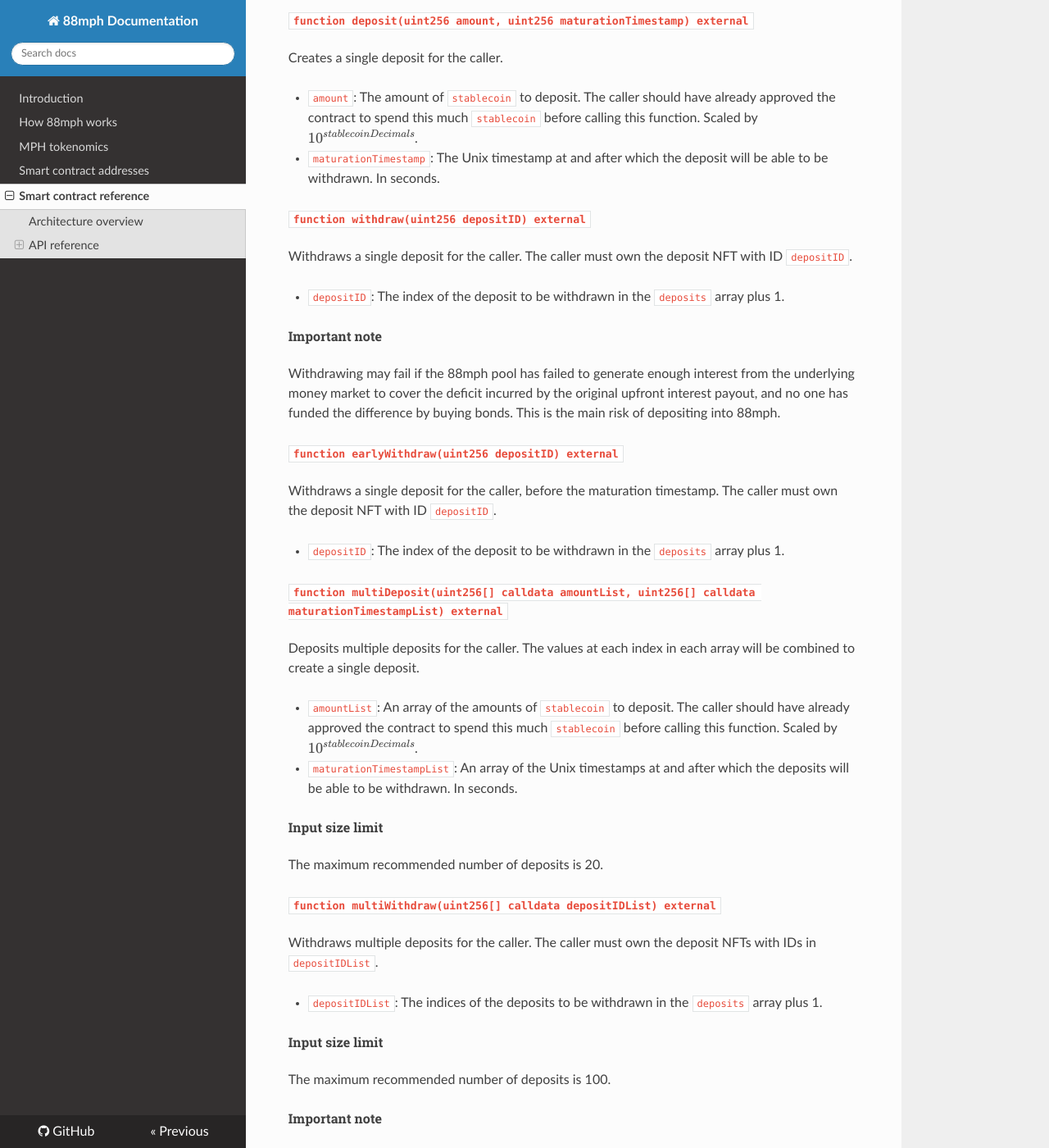
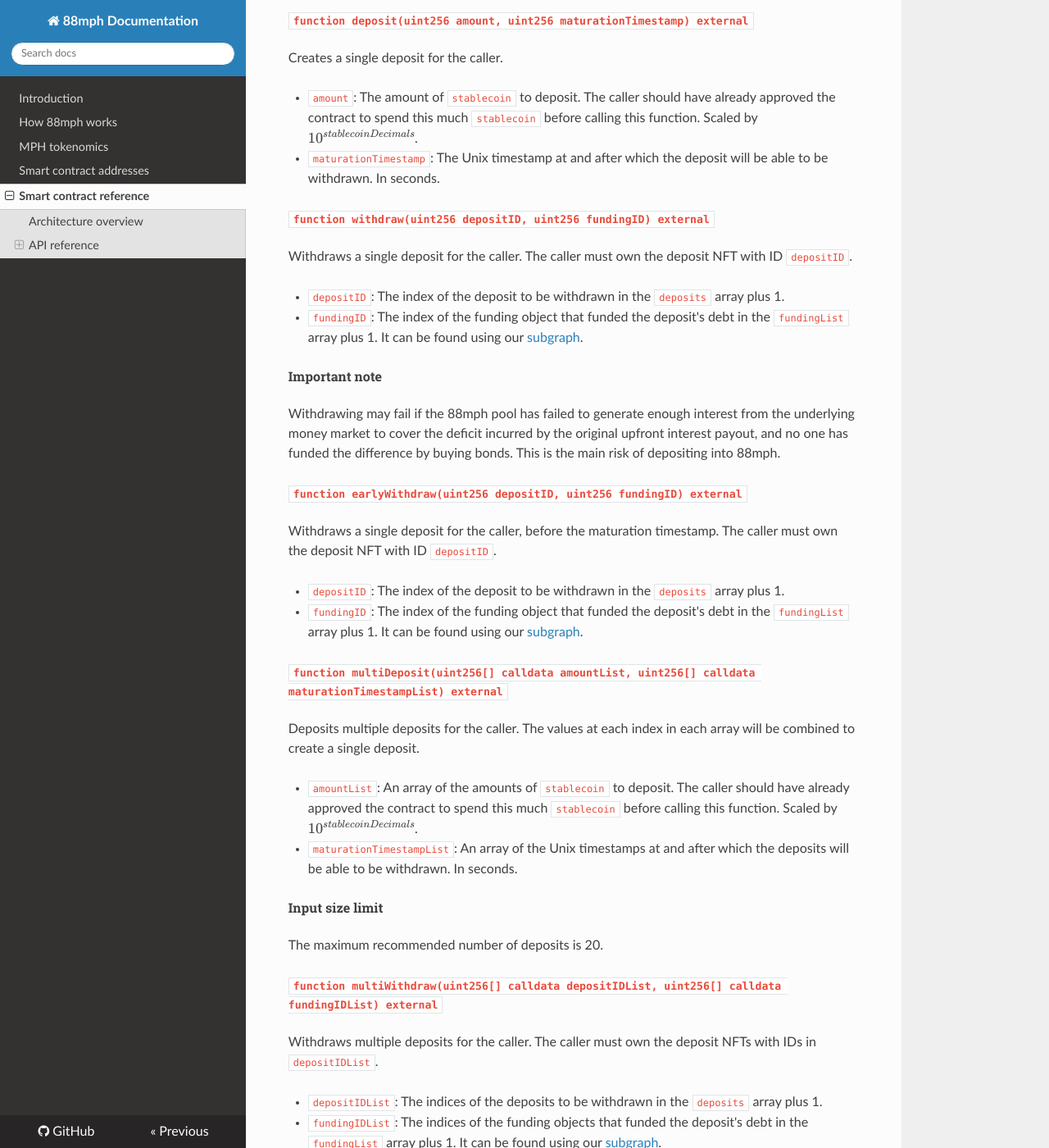
Before and after one commit to 88mphapp/docs, an MkDocs documentation site: the page built from docs/smartcontract.md, in a window 1280 px wide and 1400 px high, scrolled down 895 px. Shown: the whole window at 82% size. Built offline with MkDocs 1.6.1, drawn with Linux system fonts in a browser that asks for light colours; nearby versions of some CDN libraries; formulas are drawn with MathJax 3; some of the changed text lies outside the part shown.

Commit message:
Fix withdraw() and earlyWithdraw() interface in the API reference

```diff
--- a/docs/smartcontract.md
+++ b/docs/smartcontract.md
@@ -32,21 +32,23 @@
 - `amount`: The amount of `stablecoin` to deposit. The caller should have already approved the contract to spend this much `stablecoin` before calling this function. Scaled by \(10^{stablecoinDecimals}\).
 - `maturationTimestamp`: The Unix timestamp at and after which the deposit will be able to be withdrawn. In seconds.
 
-##### `function withdraw(uint256 depositID) external`
+##### `function withdraw(uint256 depositID, uint256 fundingID) external`
 
 Withdraws a single deposit for the caller. The caller must own the deposit NFT with ID `depositID`.
 
 - `depositID`: The index of the deposit to be withdrawn in the `deposits` array plus 1.
+- `fundingID`: The index of the funding object that funded the deposit's debt in the `fundingList` array plus 1. It can be found using our [subgraph](https://thegraph.com/explorer/subgraph/bacon-labs/eighty-eight-mph).
 
 ###### Important note
 
 Withdrawing may fail if the 88mph pool has failed to generate enough interest from the underlying money market to cover the deficit incurred by the original upfront interest payout, and no one has funded the difference by buying bonds. This is the main risk of depositing into 88mph.
 
-##### `function earlyWithdraw(uint256 depositID) external`
+##### `function earlyWithdraw(uint256 depositID, uint256 fundingID) external`
 
 Withdraws a single deposit for the caller, before the maturation timestamp. The caller must own the deposit NFT with ID `depositID`.
 
 - `depositID`: The index of the deposit to be withdrawn in the `deposits` array plus 1.
+- `fundingID`: The index of the funding object that funded the deposit's debt in the `fundingList` array plus 1. It can be found using our [subgraph](https://thegraph.com/explorer/subgraph/bacon-labs/eighty-eight-mph).
 
 ##### `function multiDeposit(uint256[] calldata amountList, uint256[] calldata maturationTimestampList) external`
 
@@ -59,11 +61,12 @@
 
 The maximum recommended number of deposits is 20.
 
-##### `function multiWithdraw(uint256[] calldata depositIDList) external`
+##### `function multiWithdraw(uint256[] calldata depositIDList, uint256[] calldata fundingIDList) external`
 
 Withdraws multiple deposits for the caller. The caller must own the deposit NFTs with IDs in `depositIDList`.
 
 - `depositIDList`: The indices of the deposits to be withdrawn in the `deposits` array plus 1.
+- `fundingIDList`:  The indices of the funding objects that funded the deposit's debt in the `fundingList` array plus 1. It can be found using our [subgraph](https://thegraph.com/explorer/subgraph/bacon-labs/eighty-eight-mph).
 
 ###### Input size limit
 
@@ -73,11 +76,12 @@
 
 Withdrawing may fail if the 88mph pool has failed to generate enough interest from the underlying money market to cover the deficit incurred by the original upfront interest payout, and no one has funded the difference. This is the main risk of depositing into 88mph. If withdrawing actually fails, `earlyWithdraw()` may be called to get back the deposit minus the upfront interest and fee.
 
-##### `function multiEarlyWithdraw(uint256[] calldata depositIDList) external`
+##### `function multiEarlyWithdraw(uint256[] calldata depositIDList, uint256[] calldata fundingIDList) external`
 
 Withdraws multiple deposits for the caller, before the maturation timestamp. The caller must own the deposit NFTs with IDs in `depositIDList`.
 
 - `depositIDList`: The indices of the deposits to be withdrawn in the `deposits` array plus 1.
+- `fundingIDList`:  The indices of the funding objects that funded the deposit's debt in the `fundingList` array plus 1. It can be found using our [subgraph](https://thegraph.com/explorer/subgraph/bacon-labs/eighty-eight-mph).
 
 ###### Input size limit
 
```
